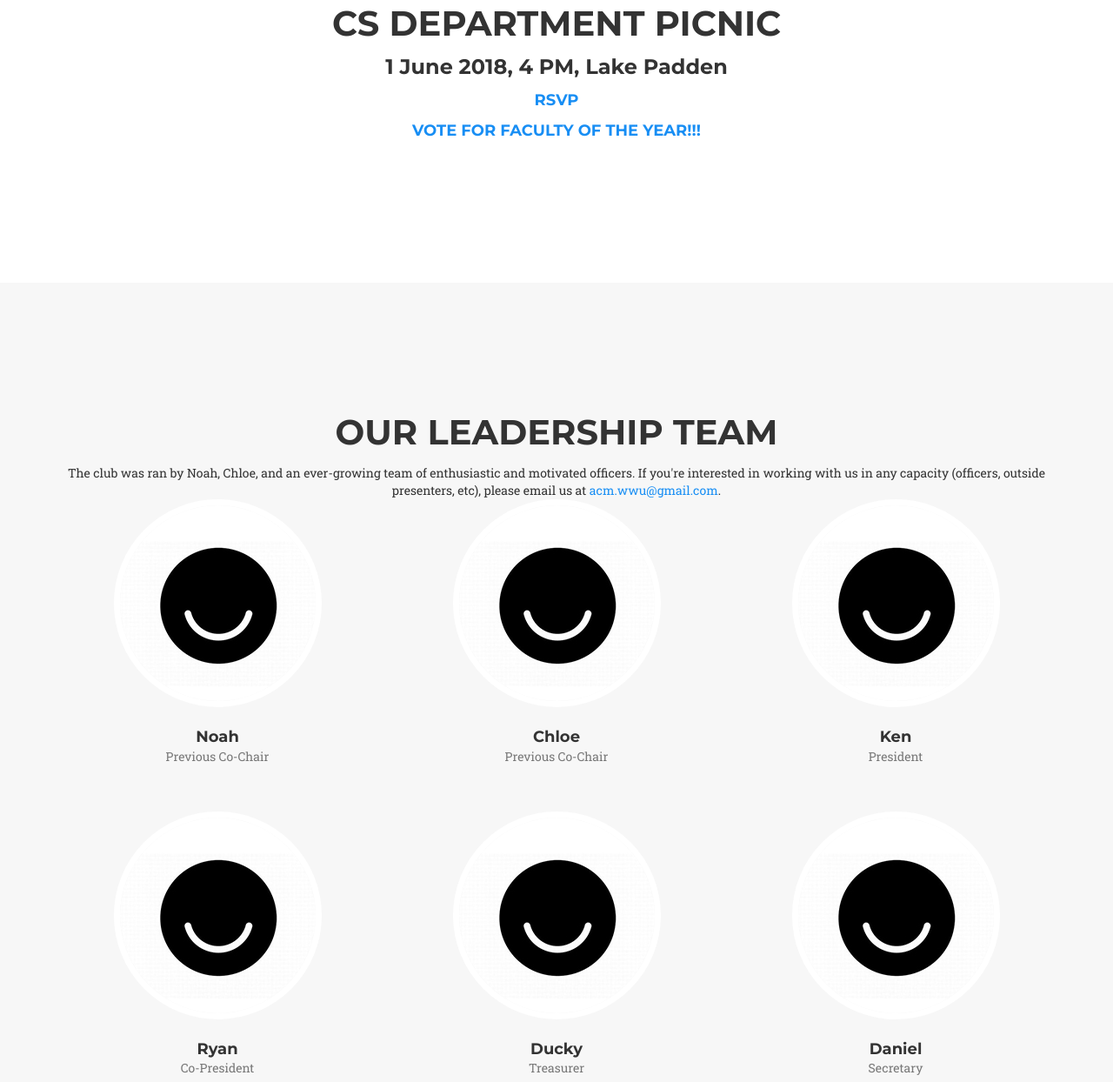
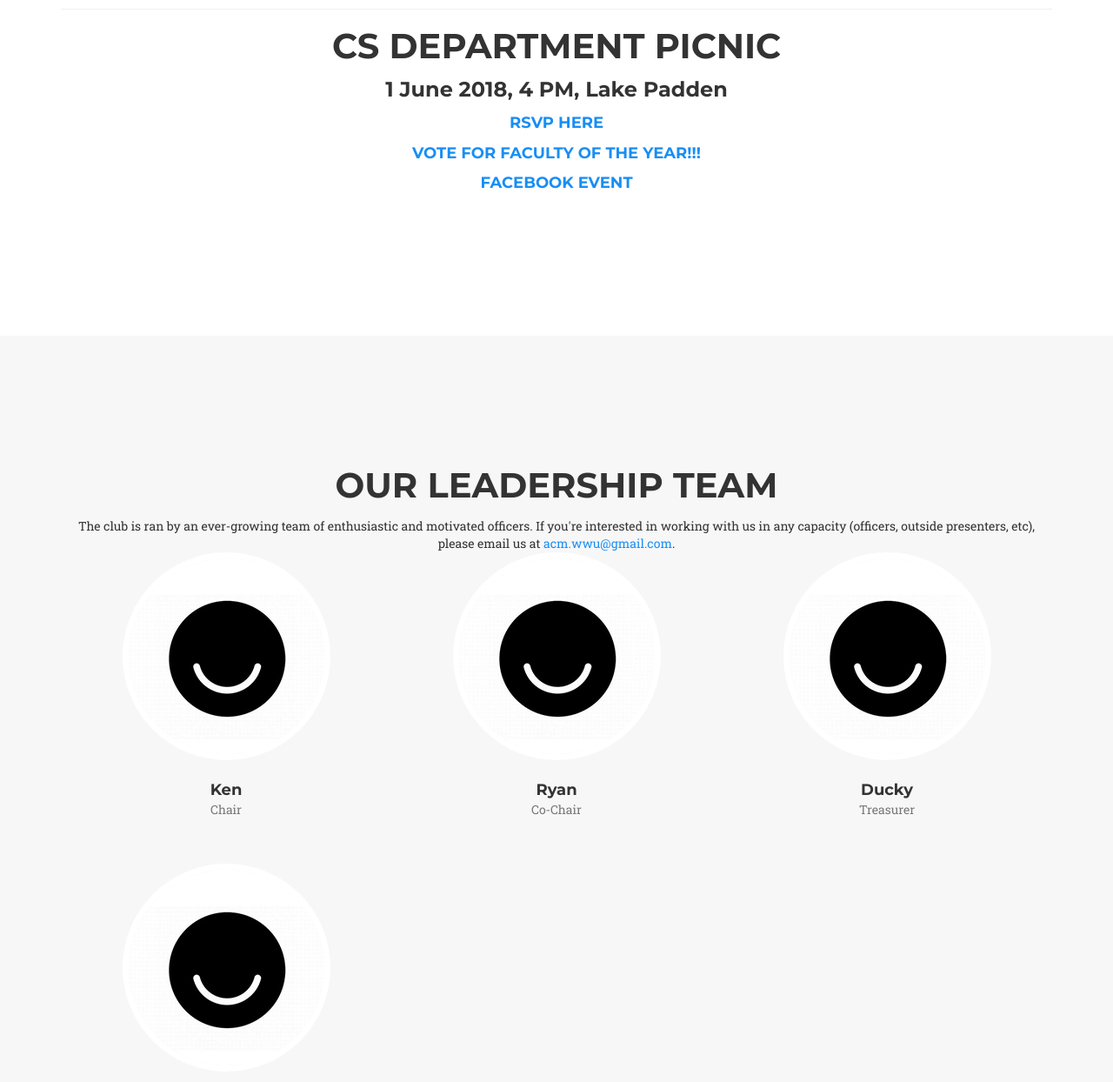
Before and after one commit to WWU-ACM/acm.orgs.cs.wwu.edu, a plain HTML site: page index.html in a window 1280 px wide. Shown: the part 1740-2984 px from the top of the page at 87% size. Drawn offline with nearby package versions, Linux system fonts and the light colour scheme; a web font is replaced by a local one.

Commit message:
Added facebook event and updated officers

```diff
--- a/index.html
+++ b/index.html
@@ -168,10 +168,12 @@
                 <div class="col-lg-12 text-center">
                     <h2 class="section-heading">ACM HIKE</h2>
                     <h3 class="service-heading"><b>19 May 2018, 10 AM - 2 PM, Meet behind Communications Facility</b></h3>
+                    <hr>
                     <h2 class="section-heading">CS DEPARTMENT PICNIC</h2>
                     <h3 class="service-heading"><b>1 June 2018, 4 PM, Lake Padden</b></h3>
-		                <h4 class="service-heading"><b><a href="https://goo.gl/forms/zdwvWzPilxm11ySj1">RSVP</a></b></h4>
+		                <h4 class="service-heading"><b><a href="https://goo.gl/forms/zdwvWzPilxm11ySj1">RSVP HERE</a></b></h4>
                     <h4 class="service-heading"><b><a href="https://goo.gl/forms/as9BLpMHZ9XbW7md2">VOTE FOR FACULTY OF THE YEAR!!!</a></b></h4>
+                    <h4 class="service-heading"><b><a href="https://www.facebook.com/events/166882967335503/">FACEBOOK EVENT</a></b></h4>
                 </div>
             </div>
 	</div>
@@ -383,41 +385,25 @@
                     <h2 class="section-heading">Our Leadership Team</h2>
                     <!--<h3 class="section-subheading text-muted">That makes all this happen</h3>-->
 		    <span>
-		      The club was ran by Noah, Chloe, and an ever-growing team of enthusiastic and
+		      The club is ran by an ever-growing team of enthusiastic and
 		      motivated officers. If you're interested in working with us in any capacity
 		      (officers, outside presenters, etc), please email us at
 		      <a href="mailto:acm.wwu@gmail.com">acm.wwu@gmail.com</a>.
 		    </span>
                 </div>
             </div>
-
-            <div class="row">
-                <div class="col-sm-4">
-                    <div class="team-member">
-                        <img src="img/team/Ello.jpg" class="img-responsive img-circle" alt="">
-                        <h4>Noah</h4>
-                        <p class="text-muted">Previous Co-Chair</p>
-                    </div>
-                </div>
-                <div class="col-sm-4">
-                    <div class="team-member">
-                        <img src="img/team/Ello.jpg" class="img-responsive img-circle" alt="">
-                        <h4>Chloe</h4>
-                        <p class="text-muted">Previous Co-Chair</p>
-                    </div>
-                </div>
                 <div class="col-sm-4">
                     <div class="team-member">
                         <img src="img/team/Ello.jpg" class="img-responsive img-circle" alt="">
                         <h4>Ken</h4>
-                        <p class="text-muted">President</p>
+                        <p class="text-muted">Chair</p>
                     </div>
                 </div>
                 <div class="col-sm-4">
                     <div class="team-member">
                         <img src="img/team/Ello.jpg" class="img-responsive img-circle" alt="">
                         <h4>Ryan</h4>
-                        <p class="text-muted">Co-President</p>
+                        <p class="text-muted">Co-Chair</p>
                     </div>
                 </div>
                 <div class="col-sm-4">
@@ -500,7 +486,7 @@
                             <ul class="list-inline social-buttons">
                                 <li><a href="https://twitter.com/acmatwwu"><i class="fa fa-twitter"></i></a>
                                 </li>
-                                <li><a href="https://www.facebook.com/ACMatWWU"><i class="fa fa-facebook"></i></a>
+                                <li><a href="https://www.facebook.com/groups/wwuacm/"><i class="fa fa-facebook"></i></a>
                                 </li>
                             </ul>
                         </div>
```
